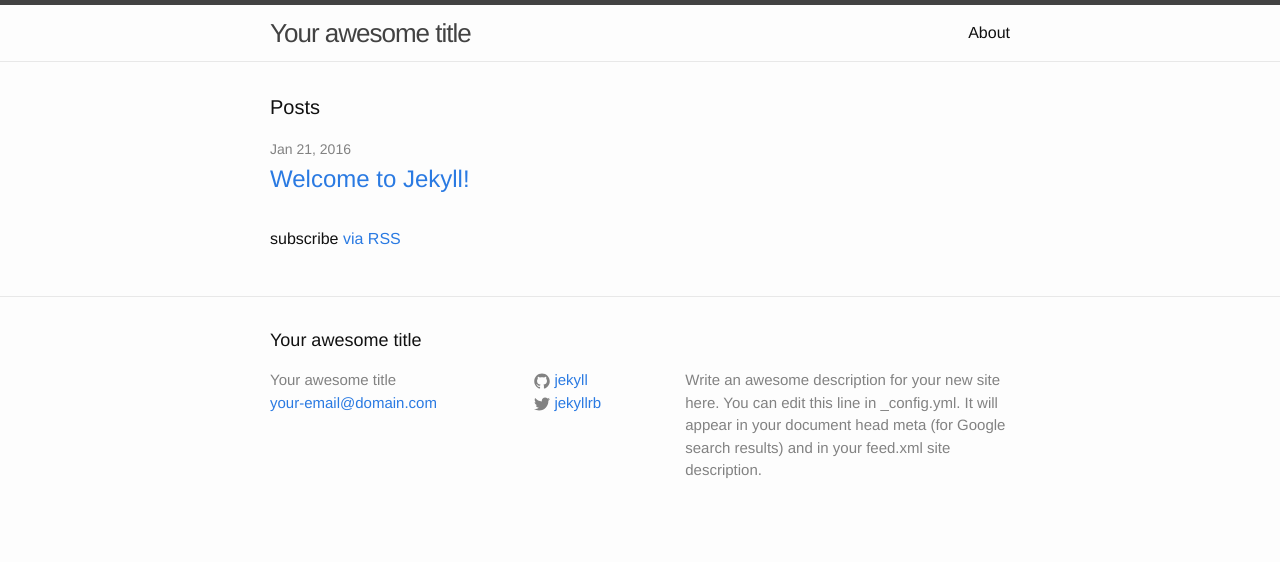
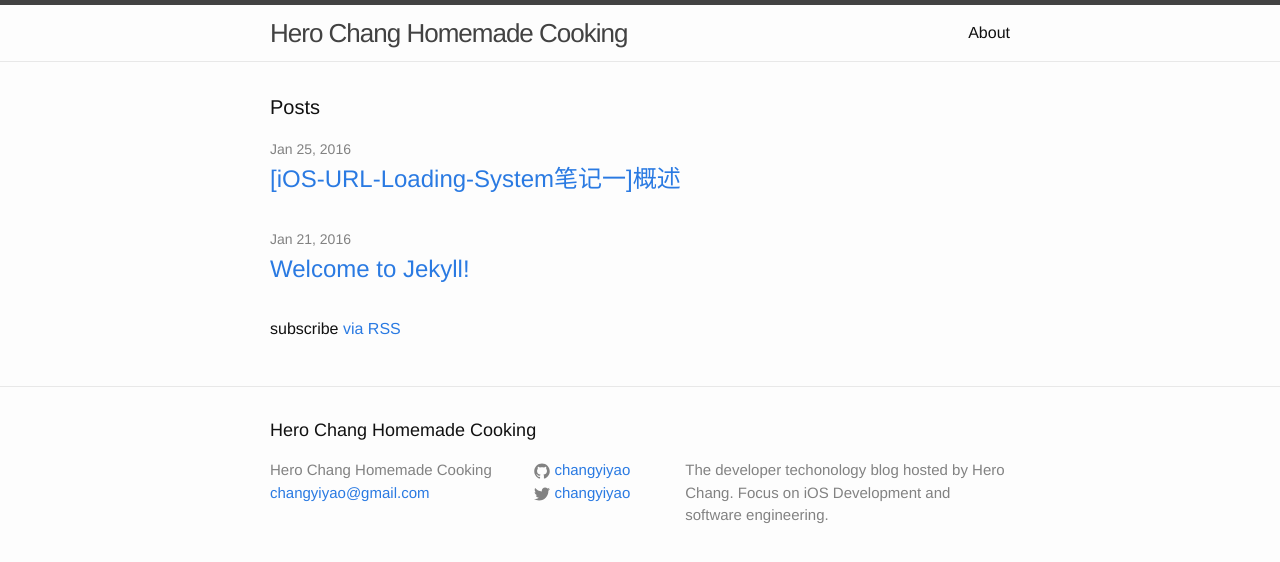
Before and after one commit to changyiyao/changyiyao.github.io, a Jekyll site: the page built from index.html, in a window 1280 px wide. Shown: the top 562 px of the page. Built offline with Jekyll 4.4.1, drawn with Linux system fonts in a browser that asks for light colours.

```diff
--- a/_config.yml
+++ b/_config.yml
@@ -1,14 +1,12 @@
 # Site settings
-title: Your awesome title
-email: your-email@domain.com
+title: Hero Chang Homemade Cooking
+email: changyiyao@gmail.com
 description: > # this means to ignore newlines until "baseurl:"
-  Write an awesome description for your new site here. You can edit this
-  line in _config.yml. It will appear in your document head meta (for
-  Google search results) and in your feed.xml site description.
+  The developer techonology blog hosted by Hero Chang. Focus on iOS Development and software engineering.
 baseurl: "" # the subpath of your site, e.g. /blog/
-url: "http://yourdomain.com" # the base hostname & protocol for your site
-twitter_username: jekyllrb
-github_username:  jekyll
+url: "http://changyiyao.github.io" # the base hostname & protocol for your site
+twitter_username: changyiyao
+github_username:  changyiyao
 
 # Build settings
 markdown: kramdown
```
Also changed, not shown: _posts/2016-01-25-[iOS-URL-Loading-System笔记一]概述.markdown (added, +75 -0 lines), images/URL-Loading-System.png (added).
